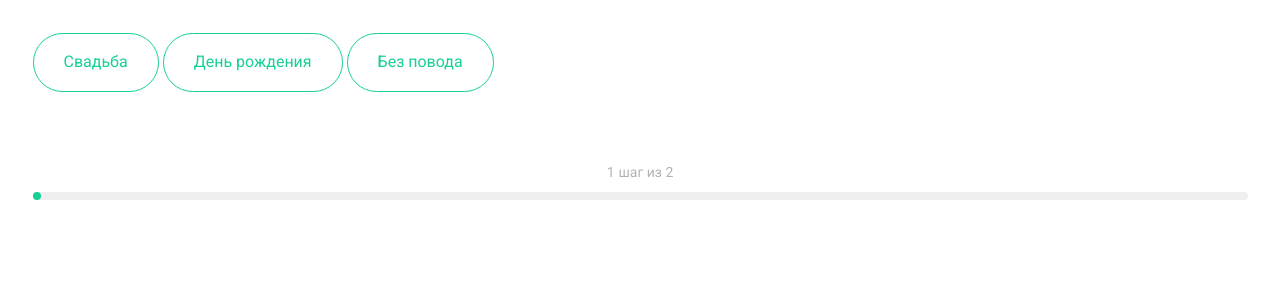
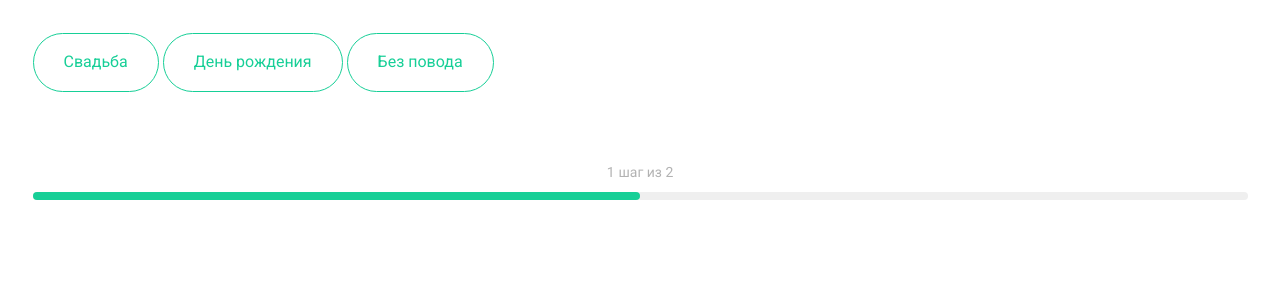
Before and after one commit to Maxim-Pekov/dvmn-flower-shop, a Django app: page /quiz/ in a window 1280 px wide. Shown: the part 342-642 px from the top of the page. Run offline with Django 3.2, Linux system fonts and the light colour scheme; parts of the project's set-up code (start-up, migrations or seed data) failed here and were passed over; some web fonts are replaced.

Commit message:
Fix progress bar

```diff
--- a/assets/css/main.css
+++ b/assets/css/main.css
@@ -476,7 +476,7 @@ margin-bottom: 30px;
 	height: 8px;
 	position: relative;
 }
-.quiz__progress_lineActive {;
+.quiz__progress_lineActive {
 	position: absolute;
 	background: #17CF97;
 	border-radius: 10px;
--- a/templates/quiz-step.html
+++ b/templates/quiz-step.html
@@ -49,7 +49,7 @@
 							<span class="quiz__progress_num">2</span>
 						</div>
 						<div class="quiz__progress_line">
-							<div class="quiz__progress_lineActive"></div>
+							<div class="quiz__progress_lineActive" style="width: 100%"></div>
 						</div>
 					</div>
 				</div>
--- a/templates/quiz.html
+++ b/templates/quiz.html
@@ -47,7 +47,7 @@
 							<span class="quiz__progress_num">2</span>
 						</div>
 						<div class="quiz__progress_line">
-							<div class="quiz__progress_lineActive"></div>
+							<div class="quiz__progress_lineActive" style="width: 50%;"></div>
 						</div>
 					</div>
 				</div>
```
